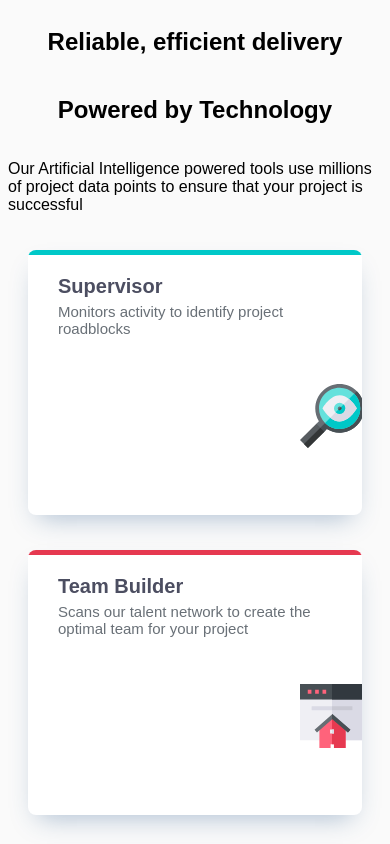
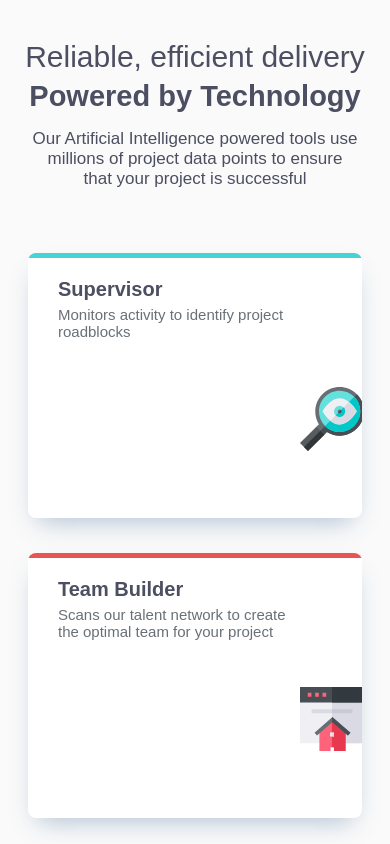
Before and after one commit to henriktandberg/four-card-feature-section, a plain HTML site: page index.html in a window 390 px wide. Shown: the top 844 px of the page. Drawn offline with Linux system fonts and the light colour scheme.

Commit message:
Improved design responsiveness & added styling to heading

```diff
--- a/four-card-feature-section.css
+++ b/four-card-feature-section.css
@@ -1,27 +1,43 @@
 body {
     background-color: rgba(250, 250, 250, 255);
-}
-
-.attribution {
-    font-size: 11px;
-    text-align: center;
-}
-
-.attribution a {
-    color: hsl(228, 45%, 44%);
 }
 
 #intro {
     display: flex;
     justify-content: center;
     flex-wrap: wrap;
+    text-align: center;
+    max-width: 42rem;
+    margin-inline: auto;
     font-family: poppins, sans-serif;
+    color: hsl(234, 12%, 34%);
+}
+
+#intro-head1 {
+    margin-top: 1.5rem;
+    margin-bottom: 0.1rem;
+    font-weight: 100;
+    font-size: 38px;
+}
+
+#intro-head2 {
+    margin-top: 0.1rem;
+    margin-bottom: 0.1rem;
+    font-weight: 600;
+    font-size: 38px;
+}
+
+#intro-body {
+    margin-top: 0.8rem;
+    margin-bottom: 2.7rem;
+    font-weight: 400;
+    padding-inline: 4rem;
 }
 
 #container {
     display: grid;
     justify-content: center;
-    grid-template-rows: 150px 150px 150px 150px;
+    grid-template-rows: 140px 140px 140px 140px;
     grid-template-columns: 370px 370px 370px;
     padding: 20px;
     margin-inline: auto;
@@ -44,10 +60,10 @@ body {
     border-top-right-radius: 6px;
 }
 
-.accent-box.supervisor { background-color: rgba(0, 200, 200)}
-.accent-box.teambuilder { background-color: rgba(230, 57, 80)}
-.accent-box.karma { background-color: rgba(253, 191, 0)}
-.accent-box.calculator { background-color: rgba(55, 127, 210)}
+.accent-box.supervisor { background-color: hsl(180, 62%, 55%)}
+.accent-box.teambuilder { background-color: hsl(0, 78%, 62%)}
+.accent-box.karma { background-color: hsl(34, 97%, 64%)}
+.accent-box.calculator { background-color: hsl(212, 86%, 64%)}
 
 .card-heading {
     margin-inline: 30px;
@@ -60,6 +76,7 @@ body {
 .card-body {
     margin-inline: 30px;
     margin-top: 0px;
+    padding-right: 2rem;
     font-size: 15px;
     font-weight: 400;
     color: hsl(212, 6%, 44%);
@@ -99,6 +116,26 @@ body {
 }
 
 @media (max-width: 1167px) {
+
+    #intro-head1 {
+        margin-top: 2rem;
+        margin-bottom: 0.2rem;
+        font-weight: 100;
+        font-size: 30px;
+    }
+
+    #intro-head2 {
+        margin-top: 0.2rem;
+        margin-bottom: 0.2rem;
+        font-weight: 600;
+        font-size: 29px;
+    }
+
+    #intro-body {
+        padding-inline: 1.5rem;
+        font-size: 17px;
+    }
+
     #container {
         grid-template-rows: 300px 300px 300px 300px;
         grid-template-columns: minmax(auto, 370px);
--- a/index.html
+++ b/index.html
@@ -2,7 +2,7 @@
 <html lang="en">
 <head>
   <meta charset="UTF-8">
-  <meta name="viewport" content="width=device-width, initial-scale=1.0"> <!-- displays site properly based on user's device -->
+  <meta name="viewport" content="width=device-width, initial-scale=1.0">
 
   <link rel="icon" type="image/png" sizes="32x32" href="./images/favicon-32x32.png">
   <link rel="stylesheet" href="four-card-feature-section.css">
@@ -13,9 +13,9 @@
 <body>
 
   <div id="intro">
-    <h2>Reliable, efficient delivery</h2>
-    <h2>Powered by Technology</h2>
-    <p>Our Artificial Intelligence powered tools use millions of project data points
+    <h2 id="intro-head1">Reliable, efficient delivery</h2>
+    <h2 id="intro-head2">Powered by Technology</h2>
+    <p id="intro-body">Our Artificial Intelligence powered tools use millions of project data points
       to ensure that your project is successful</p>
   </div>
 
@@ -51,12 +51,5 @@
 
   </div>
 
-
-  <footer>
-    <p class="attribution">
-      Challenge by <a href="https://www.frontendmentor.io?ref=challenge" target="_blank">Frontend Mentor</a>.
-      Coded by <a href="#">Your Name Here</a>.
-    </p>
-  </footer>
 </body>
 </html>
```
